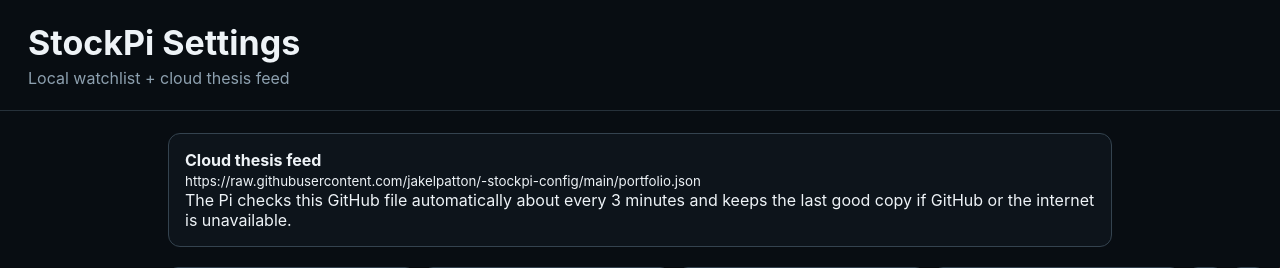
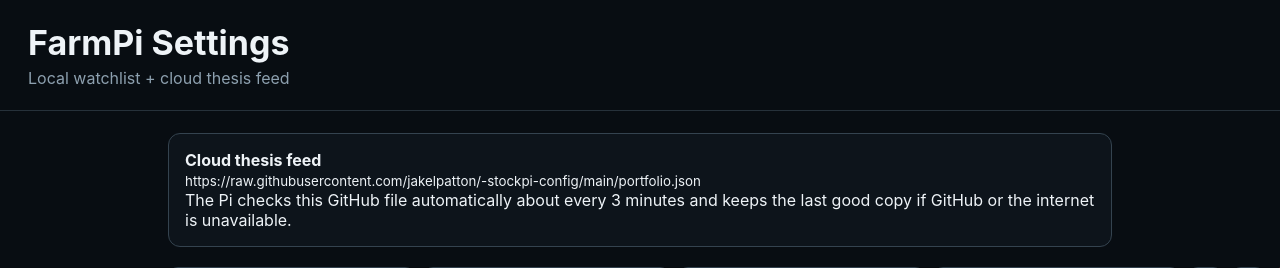
Before and after one commit to jakelpatton/-stockpi-config, a Flask app: page /settings in a window 1280 px wide; the page is wider, and only the part inside the window is pictured. Shown: the top 268 px of that part. Run offline with Flask 3, Linux system fonts and the light colour scheme.

Commit message:
Rename settings branding to FarmPi

```diff
--- a/stockpi/templates/settings.html
+++ b/stockpi/templates/settings.html
@@ -3,11 +3,11 @@
 <head>
 <meta charset="utf-8">
 <meta name="viewport" content="width=device-width,initial-scale=1">
-<title>StockPi Settings</title>
+<title>FarmPi Settings</title>
 <link rel="stylesheet" href="/static/style.css">
 </head>
 <body class="settings-page">
-<header><div><h1>StockPi Settings</h1><div>Local watchlist + cloud thesis feed</div></div></header>
+<header><div><h1>FarmPi Settings</h1><div>Local watchlist + cloud thesis feed</div></div></header>
 <main class="settings-main">
 <div class="info-card">
 <b>Cloud thesis feed</b><br>
```
